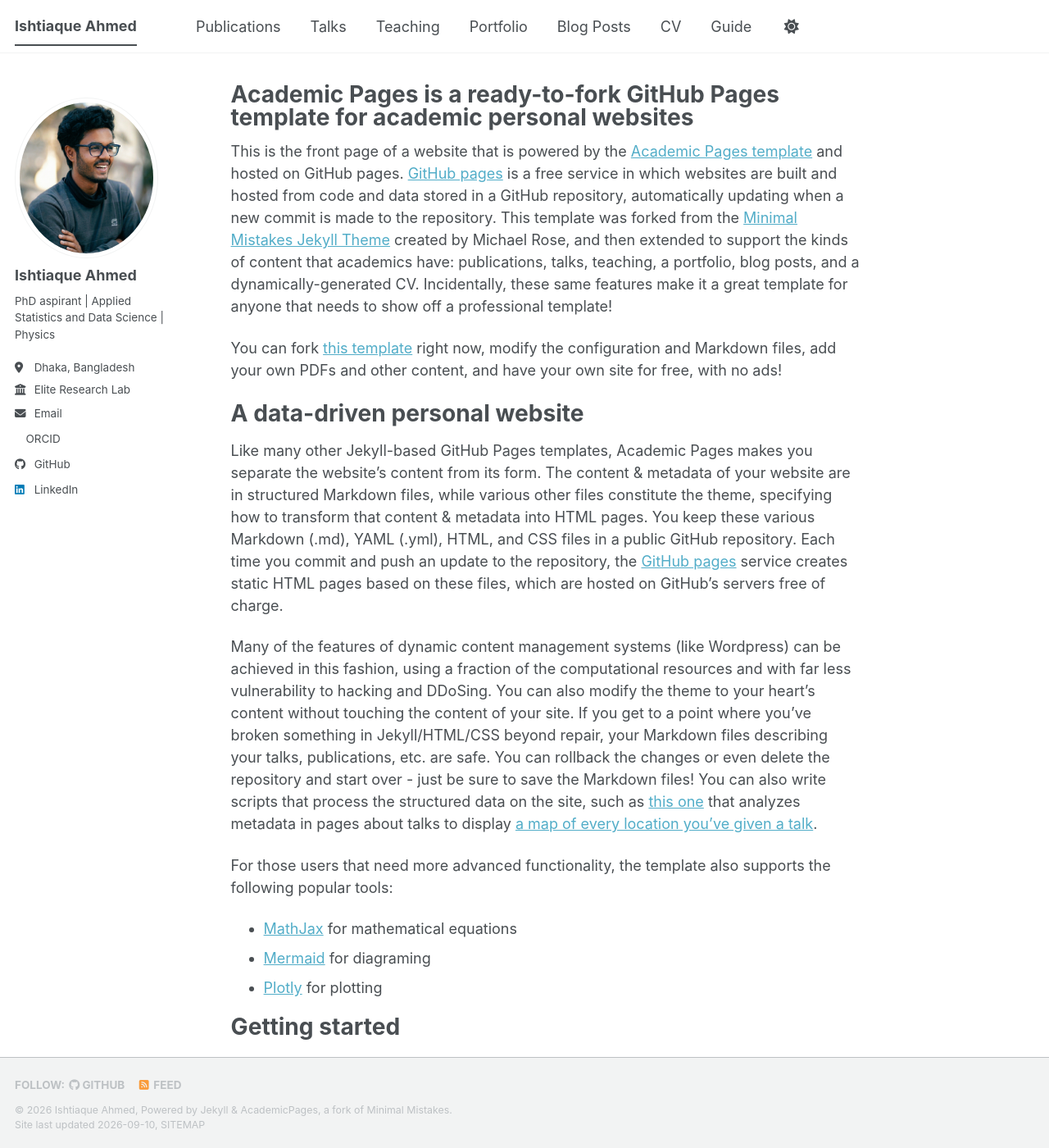
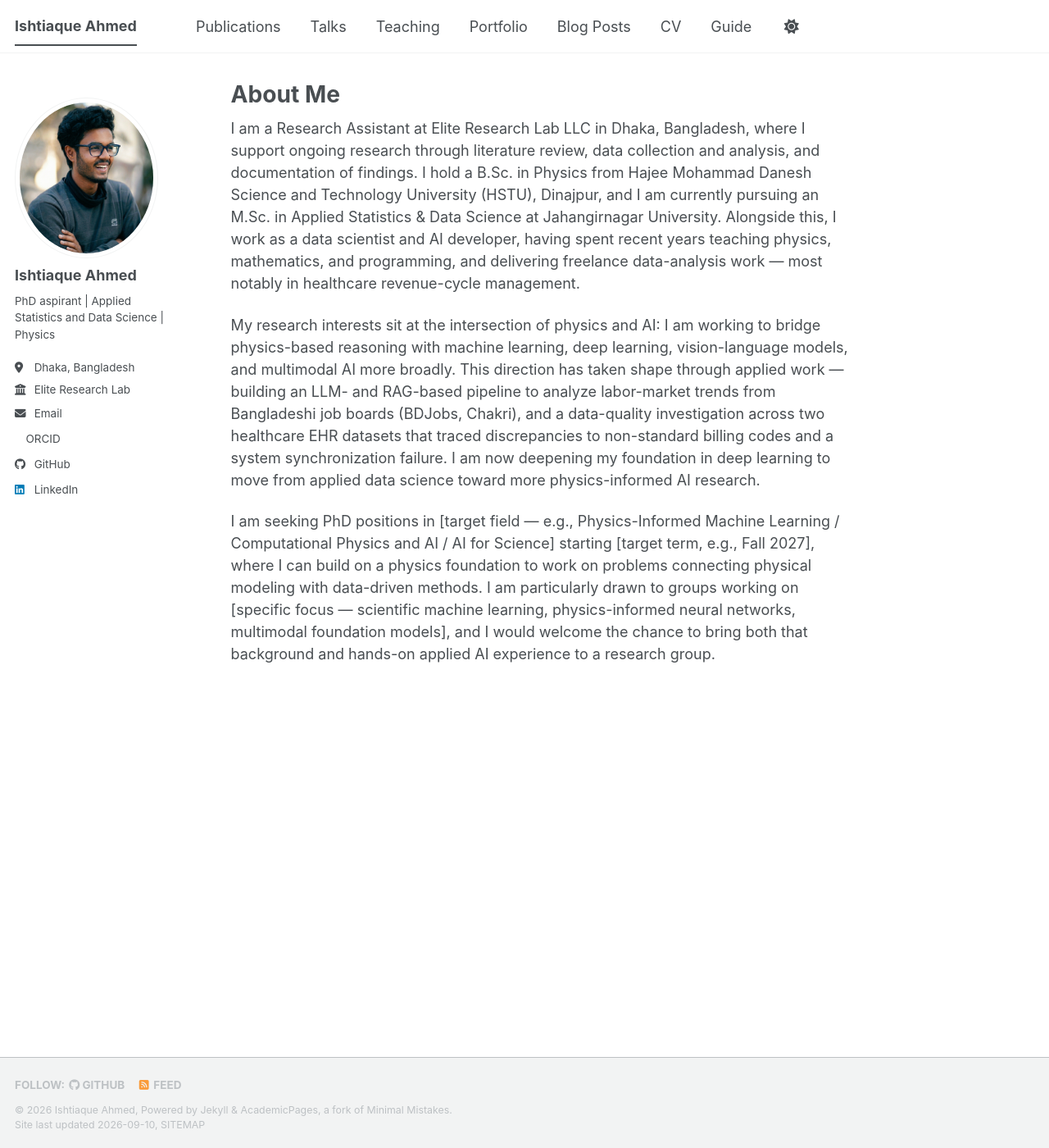
Before and after one commit to ishtia-que/ishtia-que.github.io, a Jekyll site: the page built from _pages/about.md, in a window 1280 px wide and 1400 px high. Shown: the whole window at 82% size. Built offline with Jekyll 4.4.1, drawn with Linux system fonts in a browser that asks for light colours; a style sheet for code colours, icons or effects is not loaded; some of the changed text lies outside the part shown.

Commit message:
Update about.md

```diff
--- a/_pages/about.md
+++ b/_pages/about.md
@@ -1,56 +1,14 @@
 ---
 permalink: /
-title: "Academic Pages is a ready-to-fork GitHub Pages template for academic personal websites"
+title: "About Me"
 author_profile: true
 redirect_from:
   - /about/
   - /about.html
 ---
 
-This is the front page of a website that is powered by the [Academic Pages template](https://github.com/academicpages/academicpages.github.io) and hosted on GitHub pages. [GitHub pages](https://pages.github.com) is a free service in which websites are built and hosted from code and data stored in a GitHub repository, automatically updating when a new commit is made to the repository. This template was forked from the [Minimal Mistakes Jekyll Theme](https://mmistakes.github.io/minimal-mistakes/) created by Michael Rose, and then extended to support the kinds of content that academics have: publications, talks, teaching, a portfolio, blog posts, and a dynamically-generated CV. Incidentally, these same features make it a great template for anyone that needs to show off a professional template!
+I am a Research Assistant at Elite Research Lab LLC in Dhaka, Bangladesh, where I support ongoing research through literature review, data collection and analysis, and documentation of findings. I hold a B.Sc. in Physics from Hajee Mohammad Danesh Science and Technology University (HSTU), Dinajpur, and I am currently pursuing an M.Sc. in Applied Statistics & Data Science at Jahangirnagar University. Alongside this, I work as a data scientist and AI developer, having spent recent years teaching physics, mathematics, and programming, and delivering freelance data-analysis work — most notably in healthcare revenue-cycle management.
 
- You can fork [this template](https://github.com/academicpages/academicpages.github.io) right now, modify the configuration and Markdown files, add your own PDFs and other content, and have your own site for free, with no ads!
+My research interests sit at the intersection of physics and AI: I am working to bridge physics-based reasoning with machine learning, deep learning, vision-language models, and multimodal AI more broadly. This direction has taken shape through applied work — building an LLM- and RAG-based pipeline to analyze labor-market trends from Bangladeshi job boards (BDJobs, Chakri), and a data-quality investigation across two healthcare EHR datasets that traced discrepancies to non-standard billing codes and a system synchronization failure. I am now deepening my foundation in deep learning to move from applied data science toward more physics-informed AI research.
 
-A data-driven personal website
-======
-Like many other Jekyll-based GitHub Pages templates, Academic Pages makes you separate the website's content from its form. The content & metadata of your website are in structured Markdown files, while various other files constitute the theme, specifying how to transform that content & metadata into HTML pages. You keep these various Markdown (.md), YAML (.yml), HTML, and CSS files in a public GitHub repository. Each time you commit and push an update to the repository, the [GitHub pages](https://pages.github.com/) service creates static HTML pages based on these files, which are hosted on GitHub's servers free of charge.
-
-Many of the features of dynamic content management systems (like Wordpress) can be achieved in this fashion, using a fraction of the computational resources and with far less vulnerability to hacking and DDoSing. You can also modify the theme to your heart's content without touching the content of your site. If you get to a point where you've broken something in Jekyll/HTML/CSS beyond repair, your Markdown files describing your talks, publications, etc. are safe. You can rollback the changes or even delete the repository and start over - just be sure to save the Markdown files! You can also write scripts that process the structured data on the site, such as [this one](https://github.com/academicpages/academicpages.github.io/blob/master/talkmap.ipynb) that analyzes metadata in pages about talks to display [a map of every location you've given a talk](https://academicpages.github.io/talkmap.html).
-
-For those users that need more advanced functionality, the template also supports the following popular tools:
-- [MathJax](https://www.mathjax.org/) for mathematical equations
-- [Mermaid](https://mermaid.js.org/) for diagraming
-- [Plotly](https://plotly.com/javascript/) for plotting
-
-Getting started
-======
-1. Register a GitHub account if you don't have one and confirm your e-mail (required!)
-1. Fork [this template](https://github.com/academicpages/academicpages.github.io) by clicking the "Use this template" button in the top right.
-1. Go to the repository's settings (rightmost item in the tabs that start with "Code", should be below "Unwatch"). Rename the repository "[your GitHub username].github.io", which will also be your website's URL.
-1. Set site-wide configuration and create content & metadata (see below -- also see [this set of diffs](https://archive.is/3TPas) showing what files were changed to set up [an example site](https://getorg-testacct.github.io) for a user with the username "getorg-testacct")
-1. Upload any files (like PDFs, .zip files, etc.) to the files/ directory. They will appear at https://[your GitHub username].github.io/files/example.pdf.
-1. Check status by going to the repository settings, in the "GitHub pages" section
-
-Site-wide configuration
-------
-The main configuration file for the site is in the base directory in [_config.yml](https://github.com/academicpages/academicpages.github.io/blob/master/_config.yml), which defines the content in the sidebars and other site-wide features. You will need to replace the default variables with ones about yourself and your site's github repository. The configuration file for the top menu is in [_data/navigation.yml](https://github.com/academicpages/academicpages.github.io/blob/master/_data/navigation.yml). For example, if you don't have a portfolio or blog posts, you can remove those items from that navigation.yml file to remove them from the header.
-
-Create content & metadata
-------
-For site content, there is one Markdown file for each type of content, which are stored in directories like _publications, _talks, _posts, _teaching, or _pages. For example, each talk is a Markdown file in the [_talks directory](https://github.com/academicpages/academicpages.github.io/tree/master/_talks). At the top of each Markdown file is structured data in YAML about the talk, which the theme will parse to do lots of cool stuff. The same structured data about a talk is used to generate the list of talks on the [Talks page](https://academicpages.github.io/talks), each [individual page](https://academicpages.github.io/talks/2012-03-01-talk-1) for specific talks, the talks section for the [CV page](https://academicpages.github.io/cv), and the [map of places you've given a talk](https://academicpages.github.io/talkmap.html) (if you run this [python file](https://github.com/academicpages/academicpages.github.io/blob/master/talkmap.py) or [Jupyter notebook](https://github.com/academicpages/academicpages.github.io/blob/master/talkmap.ipynb), which creates the HTML for the map based on the contents of the _talks directory).
-
-**Markdown generator**
-
-The repository includes [a set of Jupyter notebooks](https://github.com/academicpages/academicpages.github.io/tree/master/markdown_generator
-) that converts a CSV containing structured data about talks or presentations into individual Markdown files that will be properly formatted for the Academic Pages template. The sample CSVs in that directory are the ones I used to create my own personal website at stuartgeiger.com. My usual workflow is that I keep a spreadsheet of my publications and talks, then run the code in these notebooks to generate the Markdown files, then commit and push them to the GitHub repository.
-
-How to edit your site's GitHub repository
-------
-Many people use a git client to create files on their local computer and then push them to GitHub's servers. If you are not familiar with git, you can directly edit these configuration and Markdown files directly in the github.com interface. Navigate to a file (like [this one](https://github.com/academicpages/academicpages.github.io/blob/master/_talks/2012-03-01-talk-1.md) and click the pencil icon in the top right of the content preview (to the right of the "Raw | Blame | History" buttons). You can delete a file by clicking the trashcan icon to the right of the pencil icon. You can also create new files or upload files by navigating to a directory and clicking the "Create new file" or "Upload files" buttons.
-
-Example: editing a Markdown file for a talk
-![Editing a Markdown file for a talk](/images/editing-talk.png)
-
-For more info
-------
-More info about configuring Academic Pages can be found in [the guide](https://academicpages.github.io/markdown/), the [growing wiki](https://github.com/academicpages/academicpages.github.io/wiki), and you can always [ask a question on GitHub](https://github.com/academicpages/academicpages.github.io/discussions). The [guides for the Minimal Mistakes theme](https://mmistakes.github.io/minimal-mistakes/docs/configuration/) (which this theme was forked from) might also be helpful.
+I am seeking PhD positions in [target field — e.g., Physics-Informed Machine Learning / Computational Physics and AI / AI for Science] starting [target term, e.g., Fall 2027], where I can build on a physics foundation to work on problems connecting physical modeling with data-driven methods. I am particularly drawn to groups working on [specific focus — scientific machine learning, physics-informed neural networks, multimodal foundation models], and I would welcome the chance to bring both that background and hands-on applied AI experience to a research group.
```
